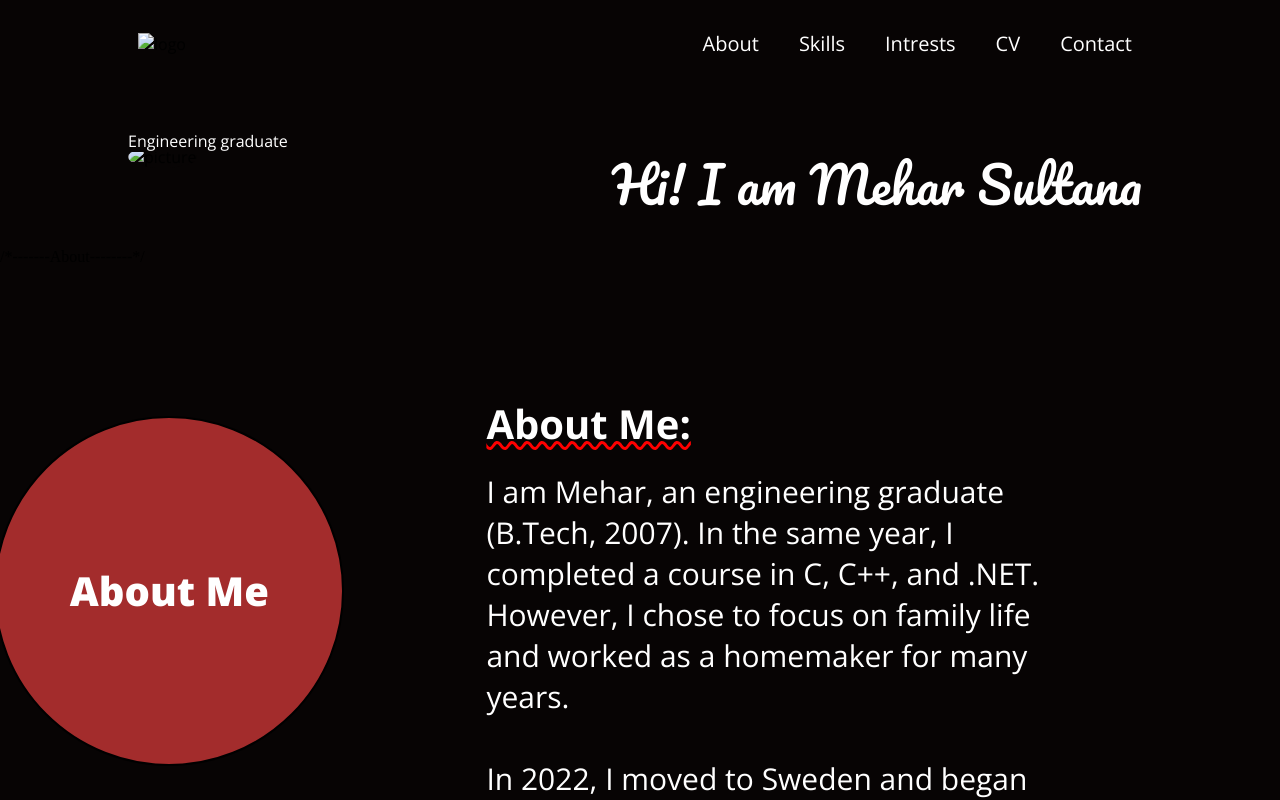
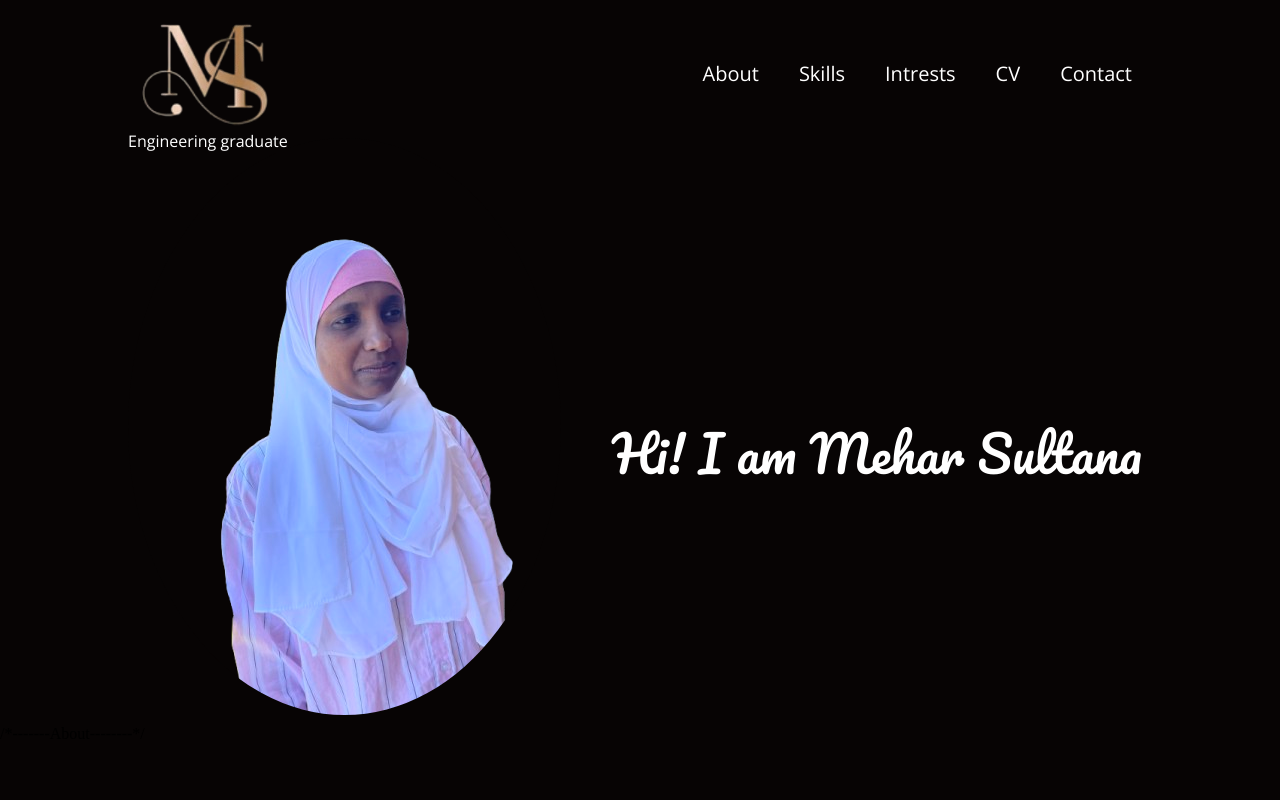
Before and after one commit to Mehar9285/Portfolio, a plain HTML site: page index.html in a window 1280 px wide. Shown: the top 800 px of the page. Drawn offline with nearby package versions, Linux system fonts and the light colour scheme; the site is published under a folder, as on GitHub Pages, so addresses that start at the root find nothing.

Commit message:
fix image folder again

```diff
--- a/index.html
+++ b/index.html
@@ -14,7 +14,7 @@
     <div class="container">
 
     <nav>
-         <div class="logo"><img src="/IMAGES/logo.png" alt="logo"> </div>
+         <div class="logo"><img src="IMAGES/logo.png" alt="logo"> </div>
       <ul>
  <li> <a href="#About">About</a></li>
  <li><a href="#Skills">Skills</a> </li>
@@ -23,7 +23,7 @@
  <li><a href="#Contact">Contact</a> </li></ul>
 
 </nav>
-<img src="/IMAGES/ms.png" alt="picture" id="ms">
+<img src="IMAGES/ms.png" alt="picture" id="ms">
 <div class="header-text">
     <p>Engineering graduate</p>
     <h1>Hi! I am Mehar Sultana </h1>
```
